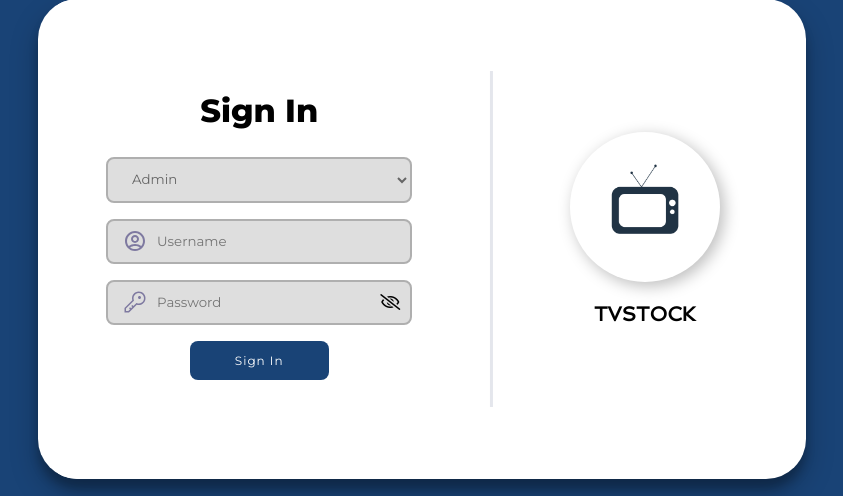
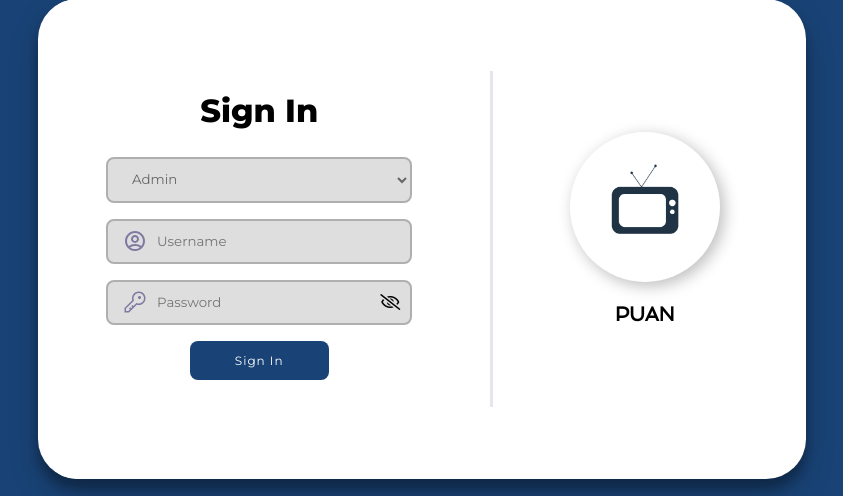
Before and after one commit to JosuaLimbu/tvstock, a PHP site: page / in a window 1280 px wide. Shown: the part 141-637 px from the top of the page, without its empty margins (218-1061 px from the left). Run offline with PHP 8.4, Linux system fonts and the light colour scheme.

Commit message:
test deploy vps

```diff
--- a/index.php
+++ b/index.php
@@ -82,7 +82,7 @@ if ($_SERVER["REQUEST_METHOD"] == "POST") {
             <div class="overlay">
                 <div class="overlay-panel overlay-right">
                     <img src="img/tvstock.png" alt="">
-                    <p class="textright">TVSTOCK</p>
+                    <p class="textright">PUAN</p>
                 </div>
             </div>
         </div>
```
